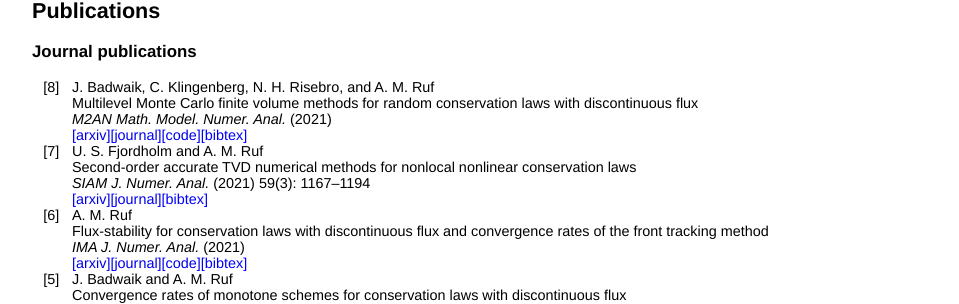
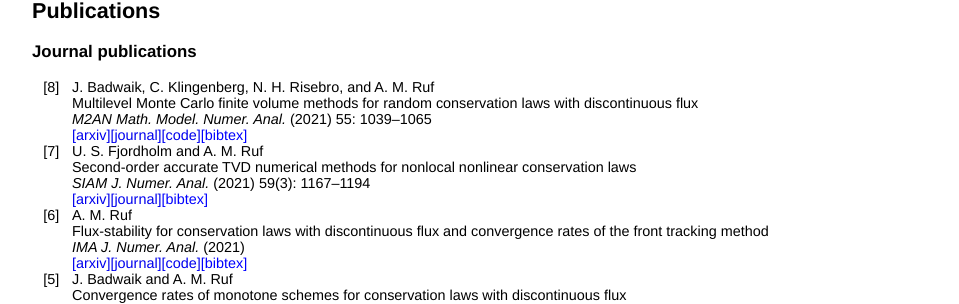
Before and after one commit to adrianmruf/adrianmruf.github.io, a Jekyll site: the page built from index.html, in a window 1280 px wide. Shown: the part 825-1129 px from the top of the page, without its empty margins (160-1119 px from the left). Built offline with Jekyll 4.4.1, drawn with Linux system fonts in a browser that asks for light colours; some of the changed lines change nothing that is shown.

Commit message:
Update M2AN citation

```diff
--- a/index.html
+++ b/index.html
@@ -100,17 +100,19 @@ th {
 
 	<ol>
 	<li>J. Badwaik, C. Klingenberg, N. H. Risebro, and A. M. Ruf<br>Multilevel Monte Carlo finite volume methods for random conservation laws with discontinuous flux<br>
-		<em> M2AN Math. Model. Numer. Anal.</em> (2021)<br>
+		<em> M2AN Math. Model. Numer. Anal.</em> (2021) 55: 1039&ndash;1065<br>
 		<a href="https://arxiv.org/abs/1906.08991">[arxiv]</a><a href="https://doi.org/10.1051/m2an/2021011">[journal]</a><a href="https://github.com/adrianmruf/MLMC_discontinuous_flux">[code]</a><button type='button' onclick="toggleText('paper8')">[bibtex]</button>
 		<pre id='paper8' style='display: none'><code>
 	@article{badwaik2020multilevel,
 		author={Badwaik, Jayesh and Klingenberg, Christian and Risebro, Nils Henrik and Ruf, Adrian M.},
 		title={Multilevel {M}onte {C}arlo Finite Volume Methods for Random Conservation Laws with Discontinuous Flux},
+		DOI= "10.1051/m2an/2021011",
+		url= "https://doi.org/10.1051/m2an/2021011",
 		journal = {M2AN Math. Model. Numer. Anal.},
 		year = {2021},
-		doi = {10.1051/m2an/2021011},
-		URL = {https://doi.org/10.1051/m2an/2021011},
-		eprint = {https://doi.org/10.1051/m2an/2021011}
+		volume = 55,
+		number = 3,
+		pages = "1039-1065"
 	}
 		</code></pre>
 		</li>
@@ -120,8 +122,8 @@ th {
 		<pre id='paper7' style='display: none'><code>
 	@article{FjordholmRuf2021,
 		author = {Fjordholm, Ulrik S. and Ruf, Adrian M.},
-		title = {Second-Order Accurate TVD Numerical Methods for Nonlocal Nonlinear Conservation Laws},
-		journal = {SIAM Journal on Numerical Analysis},
+		title = {Second-Order Accurate {TVD} Numerical Methods for Nonlocal Nonlinear Conservation Laws},
+		journal = {SIAM J. Numer. Anal.},
 		volume = {59},
 		number = {3},
 		pages = {1167-1194},
```
